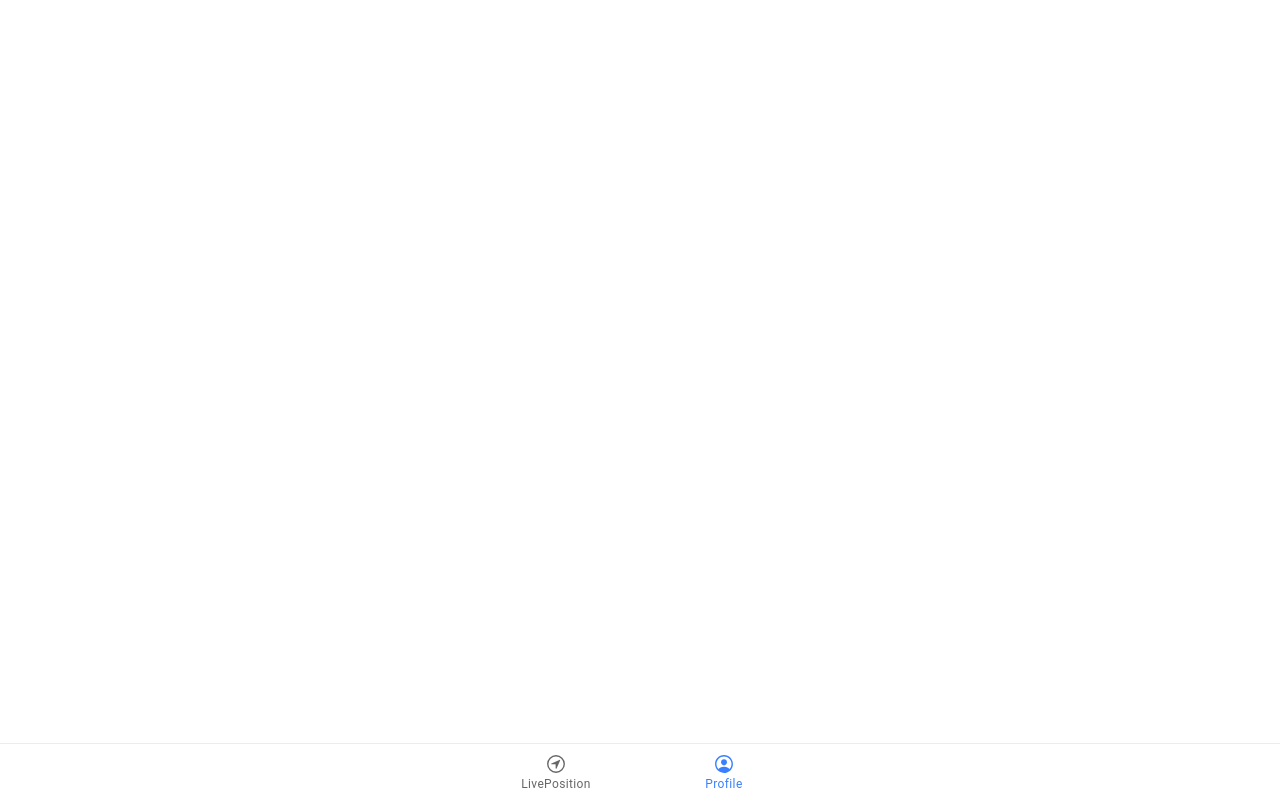
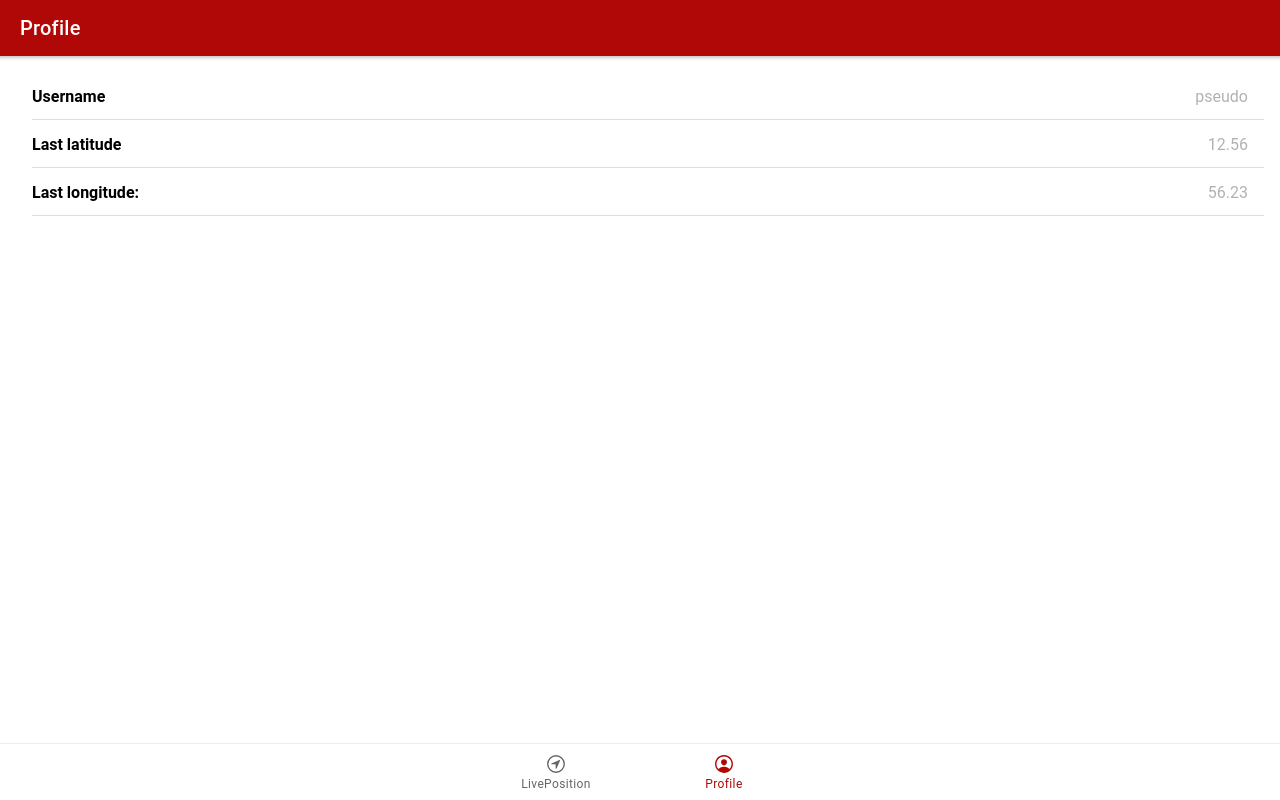
Before and after one commit to oliverrier/GPSapp, a React (Create React App) app in the folder GPSapp/: page / in a window 1280 px wide. Both pictures are taken after a click on the tab "Profile". Built offline with nearby package versions, Linux system fonts and the light colour scheme.

Commit message:
ajout profile

```diff
--- a/GPSapp/package.json
+++ b/GPSapp/package.json
@@ -16,6 +16,7 @@
         "@types/react-router": "^5.1.4",
         "@types/react-router-dom": "^5.1.3",
         "ionicons": "^5.0.0",
+        "node-sass": "^4.0.0",
         "react": "^16.13.0",
         "react-dom": "^16.13.0",
         "react-router": "^5.1.2",
--- /dev/null
+++ b/GPSapp/src/components/DetailsProfile.tsx
@@ -0,0 +1,52 @@
+import { IonItem, IonLabel, IonList, IonAlert } from '@ionic/react';
+
+import React, { useState } from 'react';
+
+const Details: React.FC<{ pseudo: String; lastLatitude: Number; lastLongitude: Number; updateUsername: (newUsername: string) => void }> = props => {
+    const [showAlert, setShowAlert] = useState(false);
+
+    return (
+        <div>
+            <IonList className="ion-padding">
+                <IonItem>
+                    <IonLabel onClick={() => setShowAlert(true)}><b>Username</b> <span className="is-fade ion-float-right">{props.pseudo}</span></IonLabel>
+                </IonItem>
+                <IonItem>
+                    <IonLabel ><b>Last latitude</b> <span className="is-fade ion-float-right">{props.lastLatitude}</span></IonLabel>
+                </IonItem>
+                <IonItem>
+                    <IonLabel ><b>Last longitude:</b> <span className="is-fade ion-float-right">{props.lastLongitude}</span></IonLabel>
+                </IonItem>
+            </IonList>
+            <IonAlert
+                isOpen={showAlert}
+                onDidDismiss={() => setShowAlert(false)}
+                header={'Username'}
+                inputs={[
+                    {
+                        name: 'usernameInput',
+                        type: 'text',
+                        id: 'profile-username',
+                        value: props.pseudo,
+                        placeholder: 'Your username'
+                    }
+                ]}
+                buttons={[
+                    {
+                        text: 'Cancel',
+                        role: 'cancel',
+                        handler: () => {
+                            console.log('Confirm Cancel');
+                        }
+                    },
+                    {
+                        text: 'Ok',
+                        handler: (alertData) => props.updateUsername(alertData.usernameInput)
+                    }
+                ]}
+            />
+        </div>
+    )
+}
+
+export default Details;
--- /dev/null
+++ b/GPSapp/src/pages/Profile.scss
@@ -0,0 +1,5 @@
+#Profile {
+    .is-fade {
+        opacity: 30%;
+    }
+}
--- a/GPSapp/src/pages/Profile.tsx
+++ b/GPSapp/src/pages/Profile.tsx
@@ -1,12 +1,34 @@
-import { IonPage } from "@ionic/react"
-import React from "react"
+import {
+    IonContent,
+    IonHeader,
+    IonPage,
+    IonTitle,
+    IonToolbar,
+} from '@ionic/react';
+import React, { useState } from 'react';
+import './Profile.scss';
+import DetailsProfile from '../components/DetailsProfile'
+const Profile: React.FC = () => {
+    const [pseudo, setPseudo] = useState<string>('pseudo');
 
-const Profile: React.FC = () => {
+    const updateUsername = (newUsername: string) => {
+        setPseudo(newUsername)
+    }
+
     return (
-        <IonPage>
+        <IonPage id="Profile">
+            <IonHeader>
+                <IonToolbar color='primary'>
+                    <IonTitle>
+                        Profile
+                </IonTitle>
+                </IonToolbar>
+            </IonHeader>
+            <IonContent>
+                <DetailsProfile pseudo={pseudo} lastLatitude={12.56} lastLongitude={56.23} updateUsername={updateUsername}></DetailsProfile>
+            </IonContent >
+        </IonPage >
+    );
+};
 
-        </IonPage>
-    )
-}
-
-export default Profile
+export default Profile;
--- a/GPSapp/src/theme/variables.css
+++ b/GPSapp/src/theme/variables.css
@@ -1,16 +1,17 @@
 /* Ionic Variables and Theming. For more info, please see:
 http://ionicframework.com/docs/theming/ */
 
+
 /** Ionic CSS Variables **/
+
 :root {
     /** primary **/
-  --ion-color-primary: #3880ff;
+    --ion-color-primary: #b00807;
     --ion-color-primary-rgb: 56, 128, 255;
     --ion-color-primary-contrast: #ffffff;
     --ion-color-primary-contrast-rgb: 255, 255, 255;
     --ion-color-primary-shade: #3171e0;
     --ion-color-primary-tint: #4c8dff;
-
     /** secondary **/
     --ion-color-secondary: #3dc2ff;
     --ion-color-secondary-rgb: 61, 194, 255;
@@ -18,7 +19,6 @@ http://ionicframework.com/docs/theming/ */
     --ion-color-secondary-contrast-rgb: 255, 255, 255;
     --ion-color-secondary-shade: #36abe0;
     --ion-color-secondary-tint: #50c8ff;
-
     /** tertiary **/
     --ion-color-tertiary: #5260ff;
     --ion-color-tertiary-rgb: 82, 96, 255;
@@ -26,7 +26,6 @@ http://ionicframework.com/docs/theming/ */
     --ion-color-tertiary-contrast-rgb: 255, 255, 255;
     --ion-color-tertiary-shade: #4854e0;
     --ion-color-tertiary-tint: #6370ff;
-
     /** success **/
     --ion-color-success: #2dd36f;
     --ion-color-success-rgb: 45, 211, 111;
@@ -34,7 +33,6 @@ http://ionicframework.com/docs/theming/ */
     --ion-color-success-contrast-rgb: 255, 255, 255;
     --ion-color-success-shade: #28ba62;
     --ion-color-success-tint: #42d77d;
-
     /** warning **/
     --ion-color-warning: #ffc409;
     --ion-color-warning-rgb: 255, 196, 9;
@@ -42,7 +40,6 @@ http://ionicframework.com/docs/theming/ */
     --ion-color-warning-contrast-rgb: 0, 0, 0;
     --ion-color-warning-shade: #e0ac08;
     --ion-color-warning-tint: #ffca22;
-
     /** danger **/
     --ion-color-danger: #eb445a;
     --ion-color-danger-rgb: 235, 68, 90;
@@ -50,7 +47,6 @@ http://ionicframework.com/docs/theming/ */
     --ion-color-danger-contrast-rgb: 255, 255, 255;
     --ion-color-danger-shade: #cf3c4f;
     --ion-color-danger-tint: #ed576b;
-
     /** dark **/
     --ion-color-dark: #222428;
     --ion-color-dark-rgb: 34, 36, 40;
@@ -58,7 +54,6 @@ http://ionicframework.com/docs/theming/ */
     --ion-color-dark-contrast-rgb: 255, 255, 255;
     --ion-color-dark-shade: #1e2023;
     --ion-color-dark-tint: #383a3e;
-
     /** medium **/
     --ion-color-medium: #92949c;
     --ion-color-medium-rgb: 146, 148, 156;
@@ -66,7 +61,6 @@ http://ionicframework.com/docs/theming/ */
     --ion-color-medium-contrast-rgb: 255, 255, 255;
     --ion-color-medium-shade: #808289;
     --ion-color-medium-tint: #9d9fa6;
-
     /** light **/
     --ion-color-light: #f4f5f8;
     --ion-color-light-rgb: 244, 245, 248;
@@ -81,84 +75,71 @@ http://ionicframework.com/docs/theming/ */
    * Dark Colors
    * -------------------------------------------
    */
-
     body {
-    --ion-color-primary: #428cff;
-    --ion-color-primary-rgb: 66,140,255;
+        --ion-color-primary: #b00807;
+        --ion-color-primary-rgb: 66, 140, 255;
         --ion-color-primary-contrast: #ffffff;
-    --ion-color-primary-contrast-rgb: 255,255,255;
+        --ion-color-primary-contrast-rgb: 255, 255, 255;
         --ion-color-primary-shade: #3a7be0;
         --ion-color-primary-tint: #5598ff;
-
         --ion-color-secondary: #50c8ff;
-    --ion-color-secondary-rgb: 80,200,255;
+        --ion-color-secondary-rgb: 80, 200, 255;
         --ion-color-secondary-contrast: #ffffff;
-    --ion-color-secondary-contrast-rgb: 255,255,255;
+        --ion-color-secondary-contrast-rgb: 255, 255, 255;
         --ion-color-secondary-shade: #46b0e0;
         --ion-color-secondary-tint: #62ceff;
-
         --ion-color-tertiary: #6a64ff;
-    --ion-color-tertiary-rgb: 106,100,255;
+        --ion-color-tertiary-rgb: 106, 100, 255;
         --ion-color-tertiary-contrast: #ffffff;
-    --ion-color-tertiary-contrast-rgb: 255,255,255;
+        --ion-color-tertiary-contrast-rgb: 255, 255, 255;
         --ion-color-tertiary-shade: #5d58e0;
         --ion-color-tertiary-tint: #7974ff;
-
         --ion-color-success: #2fdf75;
-    --ion-color-success-rgb: 47,223,117;
+        --ion-color-success-rgb: 47, 223, 117;
         --ion-color-success-contrast: #000000;
-    --ion-color-success-contrast-rgb: 0,0,0;
+        --ion-color-success-contrast-rgb: 0, 0, 0;
         --ion-color-success-shade: #29c467;
         --ion-color-success-tint: #44e283;
-
         --ion-color-warning: #ffd534;
-    --ion-color-warning-rgb: 255,213,52;
+        --ion-color-warning-rgb: 255, 213, 52;
         --ion-color-warning-contrast: #000000;
-    --ion-color-warning-contrast-rgb: 0,0,0;
+        --ion-color-warning-contrast-rgb: 0, 0, 0;
         --ion-color-warning-shade: #e0bb2e;
         --ion-color-warning-tint: #ffd948;
-
         --ion-color-danger: #ff4961;
-    --ion-color-danger-rgb: 255,73,97;
+        --ion-color-danger-rgb: 255, 73, 97;
         --ion-color-danger-contrast: #ffffff;
-    --ion-color-danger-contrast-rgb: 255,255,255;
+        --ion-color-danger-contrast-rgb: 255, 255, 255;
         --ion-color-danger-shade: #e04055;
         --ion-color-danger-tint: #ff5b71;
-
         --ion-color-dark: #f4f5f8;
-    --ion-color-dark-rgb: 244,245,248;
+        --ion-color-dark-rgb: 244, 245, 248;
         --ion-color-dark-contrast: #000000;
-    --ion-color-dark-contrast-rgb: 0,0,0;
+        --ion-color-dark-contrast-rgb: 0, 0, 0;
         --ion-color-dark-shade: #d7d8da;
         --ion-color-dark-tint: #f5f6f9;
-
         --ion-color-medium: #989aa2;
-    --ion-color-medium-rgb: 152,154,162;
+        --ion-color-medium-rgb: 152, 154, 162;
         --ion-color-medium-contrast: #000000;
-    --ion-color-medium-contrast-rgb: 0,0,0;
+        --ion-color-medium-contrast-rgb: 0, 0, 0;
         --ion-color-medium-shade: #86888f;
         --ion-color-medium-tint: #a2a4ab;
-
         --ion-color-light: #222428;
-    --ion-color-light-rgb: 34,36,40;
+        --ion-color-light-rgb: 34, 36, 40;
         --ion-color-light-contrast: #ffffff;
-    --ion-color-light-contrast-rgb: 255,255,255;
+        --ion-color-light-contrast-rgb: 255, 255, 255;
         --ion-color-light-shade: #1e2023;
         --ion-color-light-tint: #383a3e;
     }
-
     /*
    * iOS Dark Theme
    * -------------------------------------------
    */
-
     .ios body {
         --ion-background-color: #000000;
-    --ion-background-color-rgb: 0,0,0;
-
+        --ion-background-color-rgb: 0, 0, 0;
         --ion-text-color: #ffffff;
-    --ion-text-color-rgb: 255,255,255;
-
+        --ion-text-color-rgb: 255, 255, 255;
         --ion-color-step-50: #0d0d0d;
         --ion-color-step-100: #1a1a1a;
         --ion-color-step-150: #262626;
@@ -178,29 +159,20 @@ http://ionicframework.com/docs/theming/ */
         --ion-color-step-850: #d9d9d9;
         --ion-color-step-900: #e6e6e6;
         --ion-color-step-950: #f2f2f2;
-
         --ion-toolbar-background: #0d0d0d;
-
         --ion-item-background: #000000;
-
         --ion-card-background: #1c1c1d;
     }
-
-
     /*
    * Material Design Dark Theme
    * -------------------------------------------
    */
-
     .md body {
         --ion-background-color: #121212;
-    --ion-background-color-rgb: 18,18,18;
-
+        --ion-background-color-rgb: 18, 18, 18;
         --ion-text-color: #ffffff;
-    --ion-text-color-rgb: 255,255,255;
-
+        --ion-text-color-rgb: 255, 255, 255;
         --ion-border-color: #222222;
-
         --ion-color-step-50: #1e1e1e;
         --ion-color-step-100: #2a2a2a;
         --ion-color-step-150: #363636;
@@ -220,13 +192,9 @@ http://ionicframework.com/docs/theming/ */
         --ion-color-step-850: #dbdbdb;
         --ion-color-step-900: #e7e7e7;
         --ion-color-step-950: #f3f3f3;
-
         --ion-item-background: #1e1e1e;
-
         --ion-toolbar-background: #1f1f1f;
-
         --ion-tab-bar-background: #1f1f1f;
-
         --ion-card-background: #1e1e1e;
     }
 }
```
Also changed, not shown: GPSapp/src/App.tsx (+0 -7 lines), 1 other file (tests, documents, lock files or other folders). Lines whose indentation alone changed are shown as unchanged.
